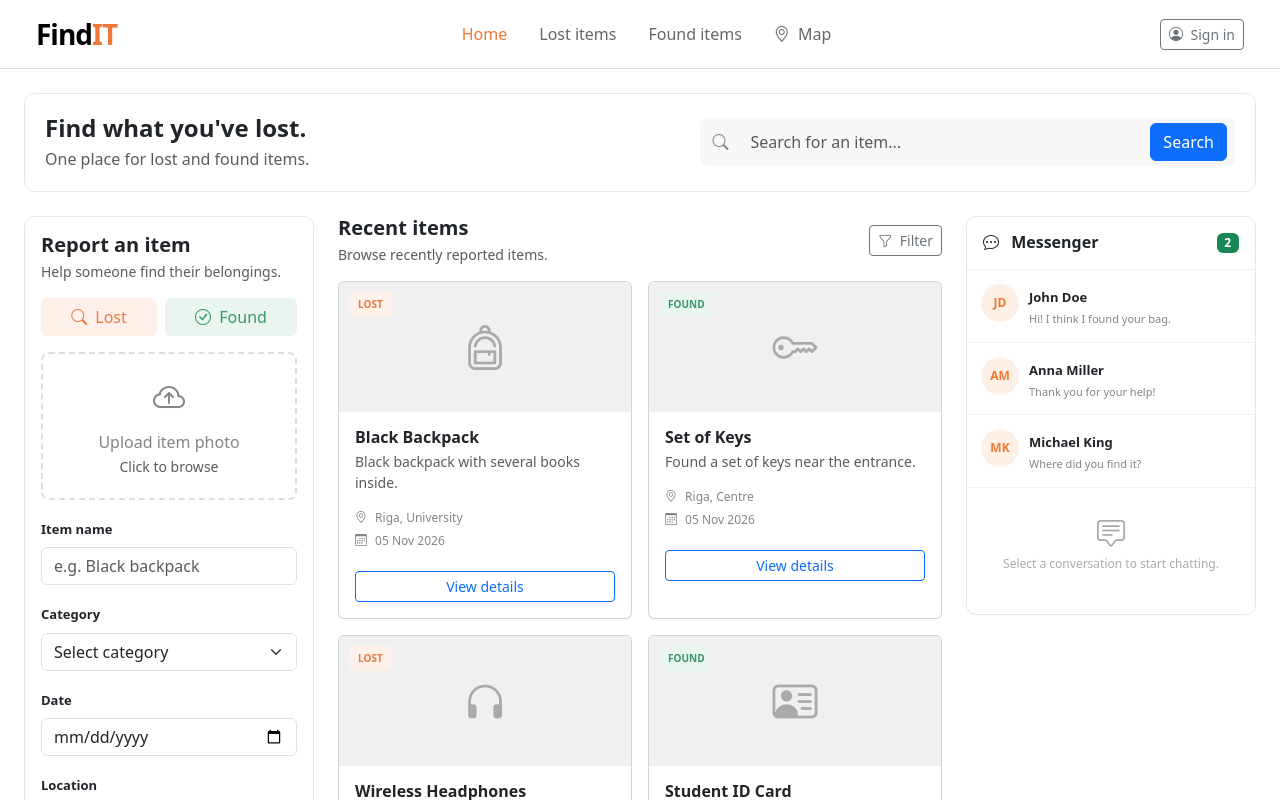
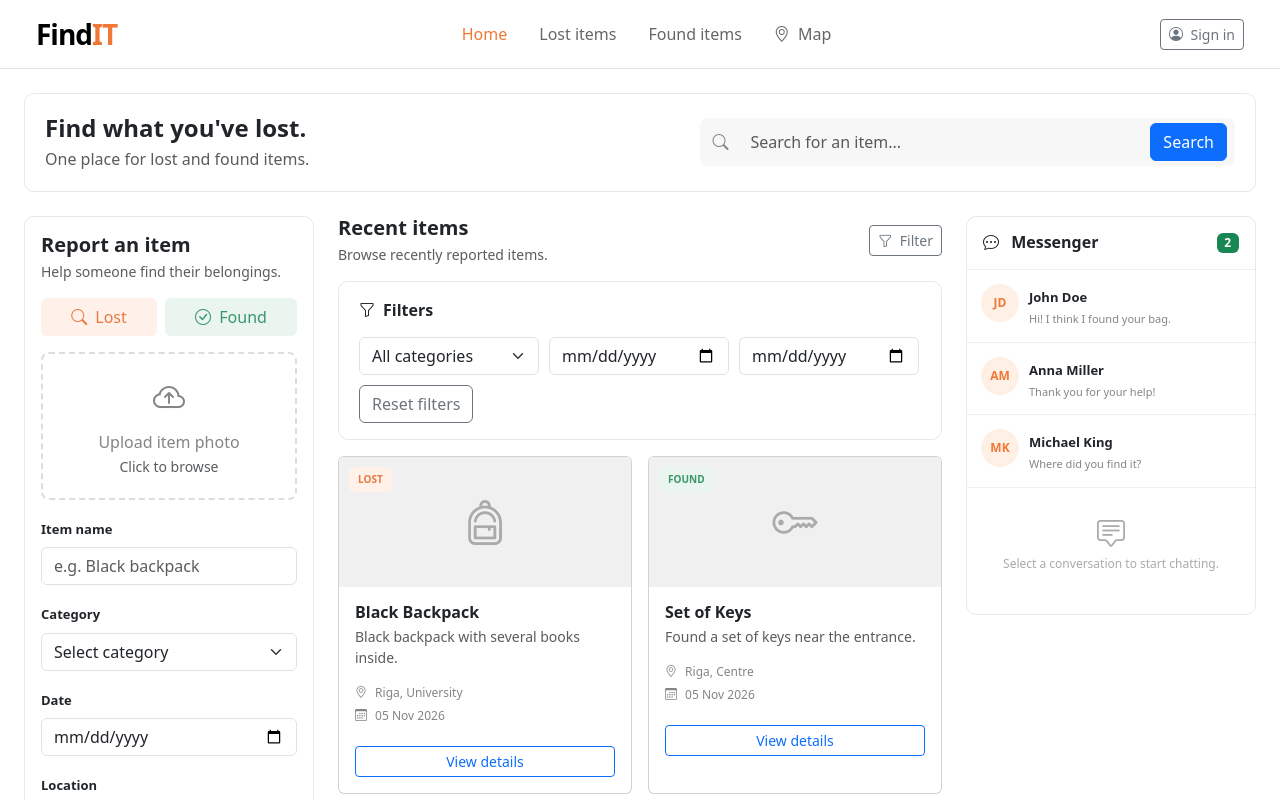
Before and after one commit to Lyx52/IT-Project-management, an Angular app in the folder project/frontend/: page /home in a window 1280 px wide. Shown: the top 800 px of the page. Built offline with nearby package versions, Linux system fonts and the light colour scheme.

Commit message:
PB-39: shared filter component for lost, found and home views

```diff
--- /dev/null
+++ b/project/frontend/src/app/components/item-filters/item-filters.html
@@ -0,0 +1,37 @@
+<section class="filter-section">
+  <div class="d-flex align-items-center gap-2">
+    <i class="bi bi-funnel"></i>
+    <span class="fw-semibold">Filters</span>
+  </div>
+
+  <div class="filter-controls">
+    <select
+      class="form-select"
+      [ngModel]="filters.category"
+      (ngModelChange)="filters.category = $event; onChange()"
+    >
+      <option value="">All categories</option>
+      <option>Accessories</option>
+      <option>Electronics</option>
+      <option>Documents</option>
+    </select>
+
+    <input
+      type="date"
+      class="form-control"
+      [ngModel]="filters.dateFrom"
+      (ngModelChange)="filters.dateFrom = $event; onChange()"
+    />
+
+    <input
+      type="date"
+      class="form-control"
+      [ngModel]="filters.dateTo"
+      (ngModelChange)="filters.dateTo = $event; onChange()"
+    />
+
+    <button type="button" class="btn btn-outline-secondary" (click)="reset()">
+      Reset filters
+    </button>
+  </div>
+</section>
--- /dev/null
+++ b/project/frontend/src/app/components/item-filters/item-filters.scss
@@ -0,0 +1,40 @@
+.filter-section {
+  display: flex;
+  align-items: center;
+  justify-content: space-between;
+  flex-wrap: wrap;
+  gap: 15px;
+  background: white;
+  padding: 16px 20px;
+  border: 1px solid #e8e8e8;
+  border-radius: 10px;
+}
+
+.filter-controls {
+  display: flex;
+  align-items: center;
+  flex-wrap: wrap;
+  gap: 10px;
+
+  select,
+  input {
+    width: 180px;
+  }
+}
+
+@media (max-width: 768px) {
+  .filter-section {
+    align-items: stretch;
+    flex-direction: column;
+  }
+
+  .filter-controls {
+    flex-direction: column;
+    align-items: stretch;
+
+    select,
+    input {
+      width: 100%;
+    }
+  }
+}
--- /dev/null
+++ b/project/frontend/src/app/components/item-filters/item-filters.ts
@@ -0,0 +1,30 @@
+import { Component, EventEmitter, Output } from '@angular/core';
+import { FormsModule } from '@angular/forms';
+
+export interface ItemFilterValues {
+  category: string;
+  dateFrom: string;
+  dateTo: string;
+}
+
+@Component({
+  selector: 'app-item-filters',
+  standalone: true,
+  imports: [FormsModule],
+  templateUrl: './item-filters.html',
+  styleUrl: './item-filters.scss',
+})
+export class ItemFilters {
+  @Output() filtersChange = new EventEmitter<ItemFilterValues>();
+
+  filters: ItemFilterValues = { category: '', dateFrom: '', dateTo: '' };
+
+  onChange(): void {
+    this.filtersChange.emit({ ...this.filters });
+  }
+
+  reset(): void {
+    this.filters = { category: '', dateFrom: '', dateTo: '' };
+    this.onChange();
+  }
+}
--- a/project/frontend/src/app/pages/home-page/home-page.html
+++ b/project/frontend/src/app/pages/home-page/home-page.html
@@ -35,7 +35,7 @@
           Filter
         </button>
       </div>
-
+      <app-item-filters class="d-block mb-3" />
       <div class="row g-3">
         @for (item of items; track item.id) {
           <div class="col-12 col-md-6">
--- a/project/frontend/src/app/pages/home-page/home-page.ts
+++ b/project/frontend/src/app/pages/home-page/home-page.ts
@@ -5,11 +5,12 @@ import { ItemCard } from '../../components/item-card/item-card';
 import { Messenger } from '../../components/messenger/messenger';
 import { Header } from '../../components/header/header';
 import { MOCK_ITEMS } from '../../models/mock-items';
+import { ItemFilters } from '../../components/item-filters/item-filters';
 
 @Component({
   selector: 'app-home-page',
   standalone: true,
-  imports: [ItemForm, ItemCard, Messenger, Header],
+  imports: [ItemForm, ItemCard, Messenger, Header,ItemFilters],
   templateUrl: './home-page.html',
   styleUrl: './home-page.scss',
 })
--- a/project/frontend/src/app/pages/items-page/items-page.html
+++ b/project/frontend/src/app/pages/items-page/items-page.html
@@ -18,7 +18,7 @@
   </section>
 
   <!-- Filters -->
-  <section class="filter-section mb-4">
+  <!-- <section class="filter-section mb-4">
     <div class="d-flex align-items-center gap-2">
       <i class="bi bi-funnel"></i>
       <span class="fw-semibold">Filters</span>
@@ -38,7 +38,9 @@
 
       <button class="btn btn-outline-secondary">Reset filters</button>
     </div>
-  </section>
+  </section> -->
+
+  <app-item-filters class="d-block mb-4" (filtersChange)="onFiltersChange($event)" />
 
   <!-- Items -->
   <section>
--- a/project/frontend/src/app/pages/items-page/items-page.ts
+++ b/project/frontend/src/app/pages/items-page/items-page.ts
@@ -6,11 +6,12 @@ import { Item } from '../../models/item.model';
 import { Header } from '../../components/header/header';
 import { ItemCard } from '../../components/item-card/item-card';
 import { MOCK_ITEMS } from '../../models/mock-items';
+import { ItemFilters, ItemFilterValues } from '../../components/item-filters/item-filters';
 
 @Component({
   selector: 'app-items-page',
   standalone: true,
-  imports: [Header, ItemCard],
+  imports: [Header, ItemCard, ItemFilters],
   templateUrl: './items-page.html',
   styleUrl: './items-page.scss',
 })
@@ -19,7 +20,11 @@ export class ItemsPageComponent {
 
   items: Item[] = MOCK_ITEMS;
   type: 'LOST' | 'FOUND' = 'LOST';
+  filters: ItemFilterValues = { category: '', dateFrom: '', dateTo: '' };
 
+  onFiltersChange(filters: ItemFilterValues): void {
+    this.filters = filters;
+  }
   constructor() {
     this.route.data.subscribe((data) => {
       this.type = data['type'];
```
